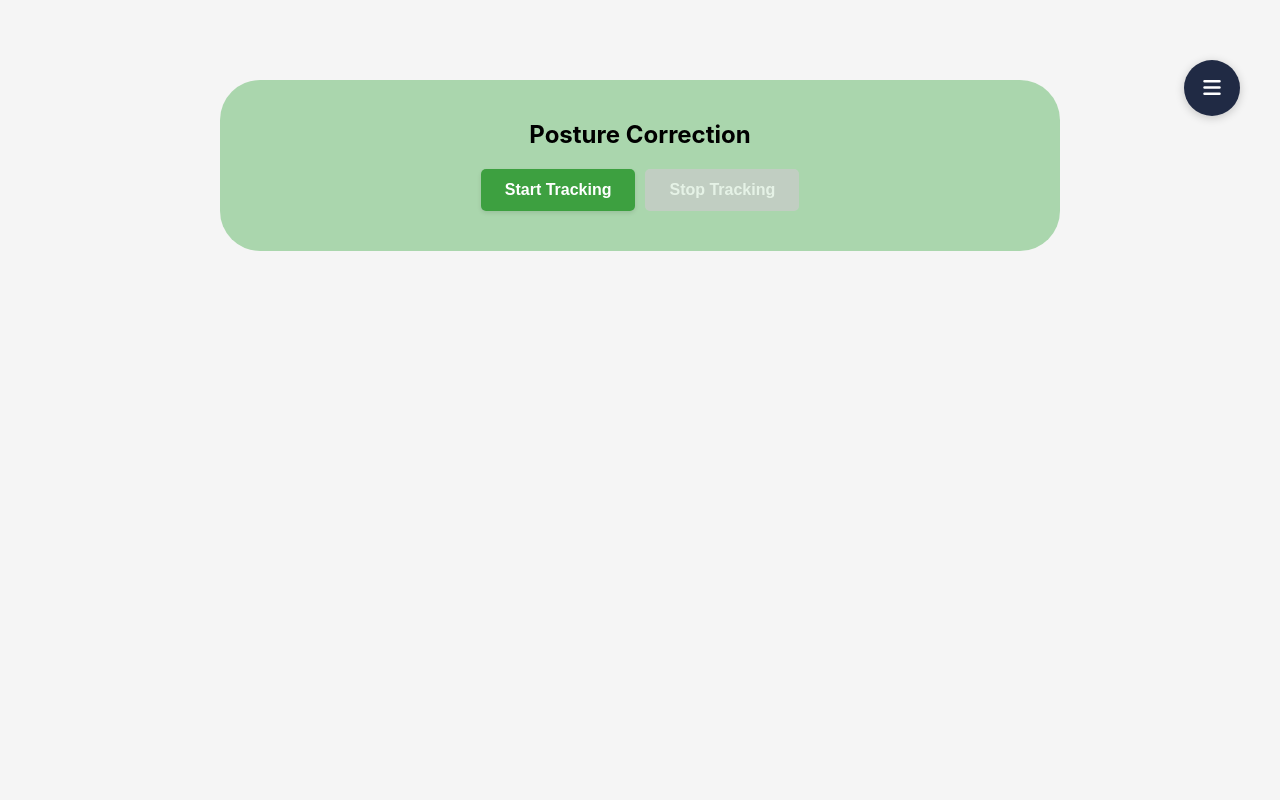
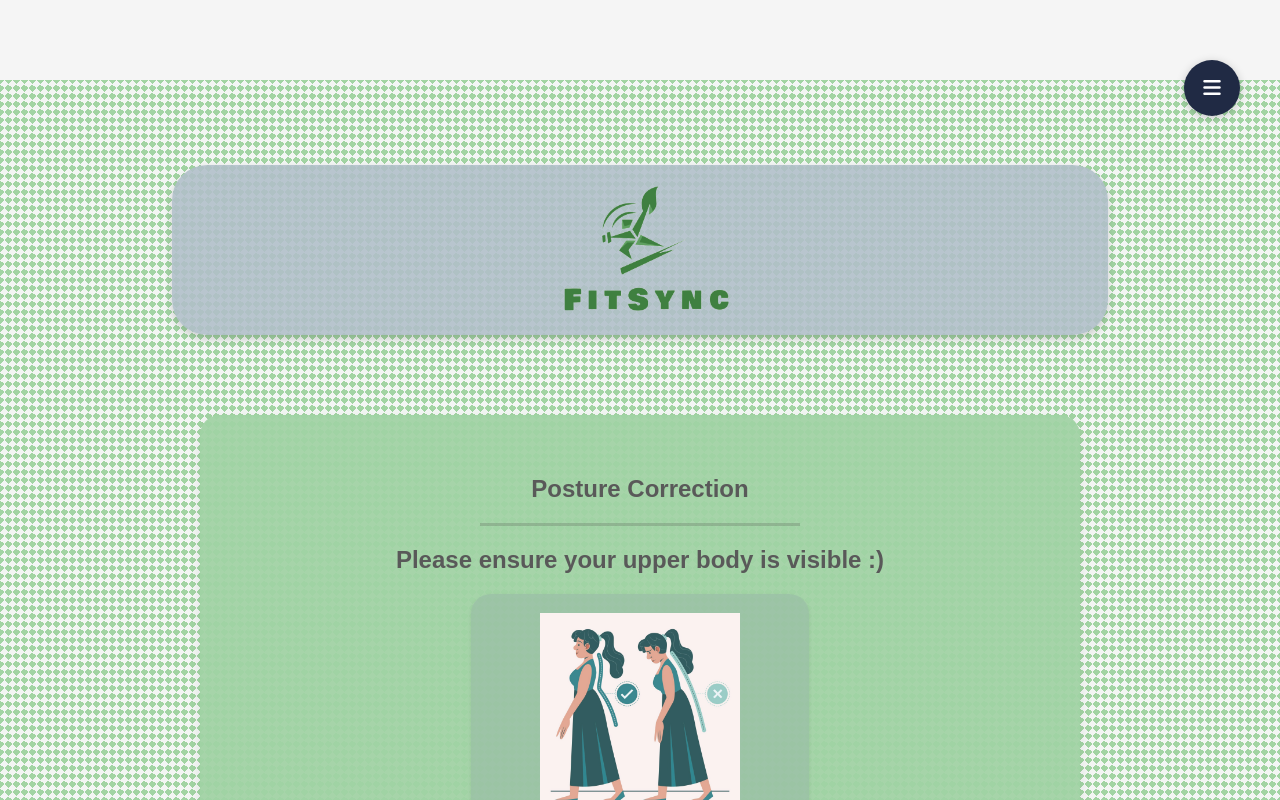
Before and after one commit to ashercw/SC2006-UI-done-, a React (Create React App) app: page /posture-correction in a window 1280 px wide. Shown: the top 800 px of the page. Built offline with nearby package versions, Linux system fonts and the light colour scheme.

Commit message:
Update posture tracker UI

```diff
--- a/src/Components/PostureTracker/PostureTracker.css
+++ b/src/Components/PostureTracker/PostureTracker.css
@@ -1,10 +1,75 @@
+.posture-track-background {
+  background-color: #f3f7f4;
+  opacity: 0.8;
+  background-image:  linear-gradient(135deg, #8ecc8f 25%, transparent 25%), linear-gradient(225deg, #8ecc8f 25%, transparent 25%), linear-gradient(45deg, #8ecc8f 25%, transparent 25%), linear-gradient(315deg, #8ecc8f 25%, #f3f7f4 25%);
+  background-position:  8px 0, 8px 0, 0 0, 0 0;
+  background-size: 8px 8px;
+  background-repeat: repeat;
+  min-height: 100vh; /* Ensures full viewport height */
+  display: flex;
+  flex-direction: column; /* Stacks header and container vertically */
+  align-items: center;
+  justify-content: center;
+  padding: 80px;
+}
+
+.divider {
+  width: 40%; /* Adjust width as needed */
+  height: 3px;
+  background-color: rgba(0, 0, 0, 0.2); /* Light gray color */
+  border: none;
+  margin: 20px auto; /* Center and add space around */
+}
+
+.app-header {
+  width: 80%;
+  padding: 15px 20px;
+  background-color: #a0b2bedf; /* Darker green for contrast */
+  border-radius: 35px;
+  color: white;
+  text-align: center;
+  box-shadow: 0px 4px 8px rgba(0, 0, 0, 0.2); /* Soft shadow for depth */
+  top: 0;
+  z-index: 1000; /* Ensure it stays above other elements */
+  margin-bottom: 2rem;
+}
+
+.app-title {
+  font-size: 1.5rem;
+  font-weight: bold;
+  margin: 0;
+}
+
+.posture-logo{
+  background: rgba(128, 170, 147, 0.559);
+  padding: 1.2rem;
+  width: 300px;
+  border-radius: 20px;
+  align-items: center;
+  box-shadow: 0 2px 4px rgba(0,0,0,0.1);
+  margin-bottom: 2rem;
+  margin: 0 auto
+}
+
+.posture{
+  width: 200px; /* Adjust the size as needed */
+  height: auto;
+  display: block;
+  margin: 0 auto; /* Centers the logo */
+}
+
 .posture-correction-container {
-  padding: 20px;
+  padding: 40px;
   max-width: 800px;
+  width: 80rem;
   margin: 0 auto;
-  background-color: #8dcb91b7;
-  border-radius: 40px;
+  margin-top: 3rem;
+  background-color: rgba(141, 203, 145, 0.935); /* Slight transparency */
+  border-radius: 20px;
+  box-shadow: 0px 4px 12px rgba(0, 0, 0, 0.1); /* Soft shadow */
   text-align: center;
+  font-family: Arial, sans-serif;
+  color: #333; /* Darker text for contrast */
 }
 
 .controls {
--- a/src/Components/PostureTracker/PostureTracker.jsx
+++ b/src/Components/PostureTracker/PostureTracker.jsx
@@ -168,8 +168,19 @@ const PostureTracker = () => {
   */
 
   return (
+    <div className="posture-track-background">
+      <div class="app-header">
+      <img src= "/fitnessApp_logo.png" alt="Fitness App Logo" className="logo" />
+      </div>
+
       <div className="posture-correction-container">
         <h2>Posture Correction</h2>
+        <hr class="divider"></hr>
+        <h2>Please ensure your upper body is visible :) </h2>
+
+        <div className="posture-logo">
+          <img src= "/posture.jpeg" alt="Fitness App Logo" className="posture" />
+      </div>
 
         {isLoading && (
           <div className="loading-message">
@@ -232,6 +243,7 @@ const PostureTracker = () => {
           </div>
         )}
       </div>
+    </div>
   );
 };
 
```
Also changed, not shown: public/posture.jpeg (added). Lines whose indentation alone changed are shown as unchanged.
